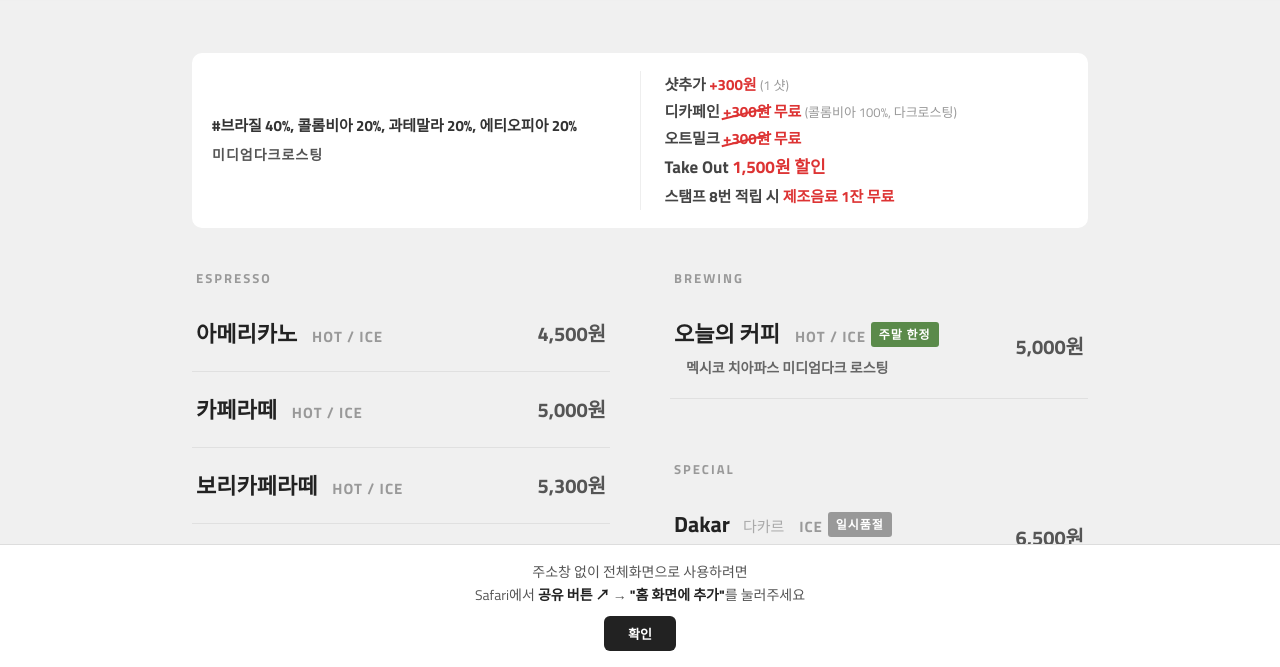
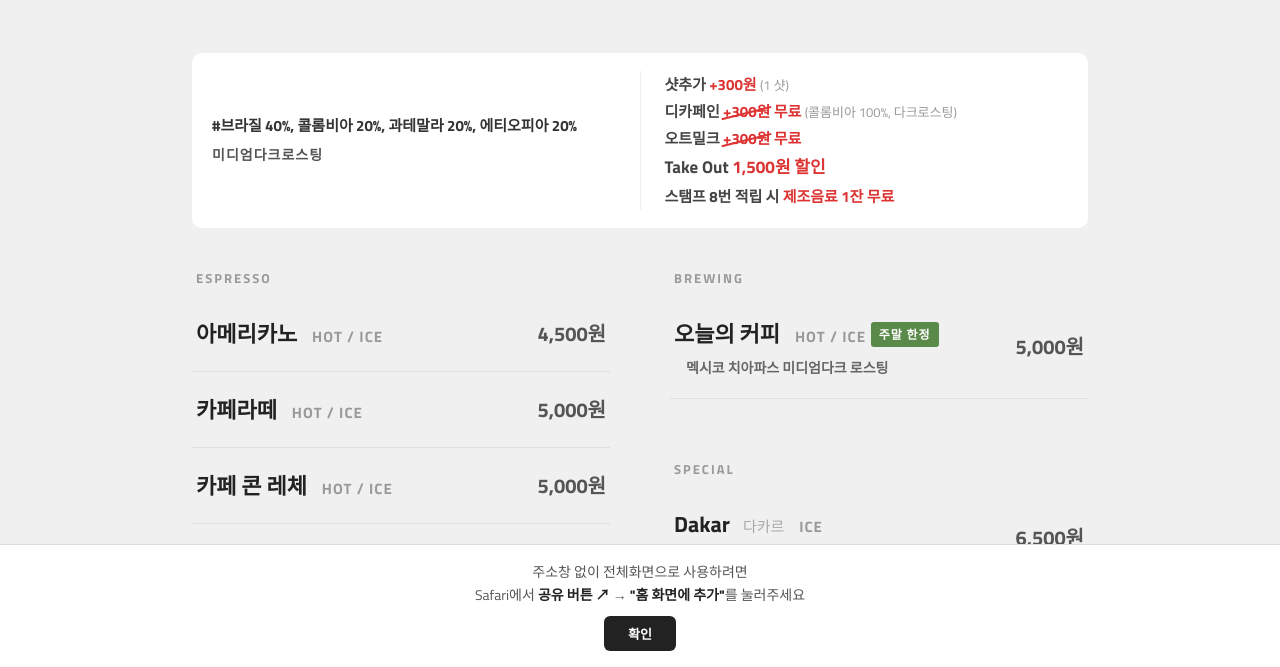
Before and after one commit to wmeg-official/menu, a plain HTML site: page index.html in a window 1280 px wide. Shown: the part 133-800 px from the top of the page. Drawn offline with Linux system fonts and the light colour scheme.

Commit message:
메뉴 업데이트: 카페 콘 레체·생강차 추가, 분다버그 삭제, 다카르 품절 해제
Co-Authored-By: Claude Sonnet 5.5 <noreply@anthropic.com>

```diff
--- a/index.html
+++ b/index.html
@@ -679,6 +679,7 @@
             items: [
               { name: '아메리카노', price: '4,500', desc: '깊고 풍부한 에스프레소에 물을 더해 깔끔하게 즐기는 클래식 커피입니다. HOT / ICE 선택 가능합니다.', emoji: '☕', hotice: true },
               { name: '카페라떼', price: '5,000', desc: '부드러운 우유와 진한 에스프레소의 조화. 고소하고 부드러운 맛이 특징입니다. HOT / ICE 선택 가능합니다.', emoji: '☕', hotice: true },
+              { name: '카페 콘 레체', price: '5,000', hotice: true, desc: '에스프레소에 연유를 더한 달콤한 커피입니다.', emoji: '☕' },
               { name: '보리카페라떼', price: '5,300', desc: '고소한 보리와 부드러운 우유가 어우러진 라떼입니다. HOT / ICE 선택 가능합니다.', emoji: '☕', hotice: true },
               { name: '시나몬라떼', price: '5,500', desc: '달콤하고 향긋한 시나몬이 에스프레소, 스팀밀크와 어우러진 라떼입니다. HOT / ICE 선택 가능합니다.', emoji: '☕', hotice: true },
               { name: '바닐라라떼', price: '5,500', desc: '달콤한 바닐라 시럽과 에스프레소, 스팀밀크의 완벽한 조합입니다. HOT / ICE 선택 가능합니다.', emoji: '☕', hotice: true },
@@ -694,7 +695,7 @@
           {
             title: 'SPECIAL',
             items: [
-              { name: 'Dakar', nameKr: '다카르', tempSoldOut: true, price: '6,500', brief: ['미숫가루 베이스 + 샷'], hotice: 'ICE', desc: '고소한 미숫가루 베이스에 에스프레소 샷을 더한 시그니처 음료입니다.', emoji: '🥤' },
+              { name: 'Dakar', nameKr: '다카르', price: '6,500', brief: ['미숫가루 베이스 + 샷'], hotice: 'ICE', desc: '고소한 미숫가루 베이스에 에스프레소 샷을 더한 시그니처 음료입니다.', emoji: '🥤' },
               { name: 'Max Verstappen', nameKr: '막스 베르스타펜', price: '6,000', brief: ['레드불 + 샷 <span class="caution">고카페인</span>'], hotice: 'ICE', desc: '에너지 드링크 레드불에 에스프레소 샷을 더한 강력한 시그니처 음료입니다.', emoji: '🧃' },
               { name: 'NASCAR', nameKr: '나스카', price: '5,500', brief: ['코카콜라 + 샷'], hotice: 'ICE', desc: '시원한 코카콜라에 에스프레소 샷을 더한 특별한 시그니처 음료입니다.', emoji: '🥤' },
             ]
@@ -716,7 +717,6 @@
             items: [
               { name: '레드불 <span class="menu-name-kr">250ml</span>', price: '4,000', desc: '날개를 펼쳐주는 에너지 드링크. 시원하게 즐겨보세요.', emoji: '🧃' },
               { name: '골드메달', price: '5,000', brief: ['사과주스'], desc: '상큼하고 달콤한 사과주스입니다.', emoji: '🍎' },
-              { name: '분다버그', price: '5,500', brief: ['핑크자몽'], desc: '호주 프리미엄 음료. 상큼한 핑크자몽 맛이 매력적입니다.', emoji: '🍹' },
             ]
           },
           {
@@ -726,6 +726,7 @@
               { name: `매실청귤칩차 <span class="handmade-mark">수제</span> <svg class="sketch-icon" viewBox="0 0 48 48" xmlns="http://www.w3.org/2000/svg"><g fill="none" stroke="#5a7a3a" stroke-width="1.6" stroke-linecap="round" stroke-linejoin="round"><circle cx="24" cy="28" r="12" fill="#c8dc9a"/><path d="M24 16 Q22 10 18 8" stroke="#5a7a3a"/><path d="M22 12 Q26 8 30 10 Q29 14 24 15Z" fill="#8ab070" stroke="#3a5a2a"/><path d="M20 24 Q24 22 24 32"/></g></svg>`, price: '5,500', hotice: 'HOT', brief: ['달콤한 매실차 + 새콤한 청귤칩'], desc: '달콤한 매실차에 새콤한 청귤칩을 더한 수제 차입니다.', emoji: '🍵' },
               { name: `레몬차 <span class="handmade-mark">수제</span> <svg class="sketch-icon" viewBox="0 0 48 48" xmlns="http://www.w3.org/2000/svg"><g fill="none" stroke="#b59a1a" stroke-width="1.6" stroke-linecap="round" stroke-linejoin="round"><ellipse cx="24" cy="26" rx="11" ry="14" fill="#f5e58a"/><path d="M24 12 L24 10"/><path d="M24 40 L24 42"/><path d="M18 26 Q24 24 30 26"/><path d="M20 22 Q24 20 28 22"/><path d="M20 30 Q24 32 28 30"/></g></svg>`, price: '6,000', hotice: 'HOT', desc: '수제 레몬청으로 만든 상큼한 레몬차입니다.', emoji: '🍋' },
               { name: `청귤차 <span class="handmade-mark">수제</span> <svg class="sketch-icon" viewBox="0 0 48 48" xmlns="http://www.w3.org/2000/svg"><g fill="none" stroke="#3a7a3a" stroke-width="1.6" stroke-linecap="round" stroke-linejoin="round"><circle cx="24" cy="28" r="13" fill="#b8dca8"/><path d="M22 15 Q20 8 14 6 Q12 10 16 14 Q20 16 22 15Z" fill="#c5e5c5" stroke="#3a7a3a"/><path d="M22 15 Q18 10 14 8"/><path d="M18 24 Q22 28 26 24"/><path d="M22 34 Q26 32 30 34"/></g></svg>`, price: '6,000', seasonal: true, hotice: 'HOT', desc: '수제 청귤청으로 만든 상큼한 청귤차입니다.', emoji: '🍈' },
+              { name: `생강차 <span class="handmade-mark">수제</span>`, price: '7,000', hotice: 'HOT', desc: '국산 생강으로 만든 수제 생강차입니다.', emoji: '🍵' },
               { name: '홍차', price: '5,000', brief: ['실론 / 얼그레이 / 잉글리시 브랙퍼스트 / 카다멈', '피치 & 패션프룻 / 레몬 & 라임 트위스트', '스트로베리 센세이션'], hotice: true, desc: '다양한 홍차 중 선택 가능합니다.', emoji: '🫖' },
               { name: '녹차', price: '5,000', brief: ['그린티 / 민트 그린티 / 자스민 그린티'], hotice: true, desc: '깔끔한 그린티, 상쾌한 민트 그린티, 향긋한 자스민 그린티 중 선택 가능합니다.', emoji: '🍵' },
               { name: '우롱차', price: '5,000', hotice: true, desc: '은은한 꽃향과 부드러운 맛이 특징인 반발효차입니다.', emoji: '🍵' },
```
